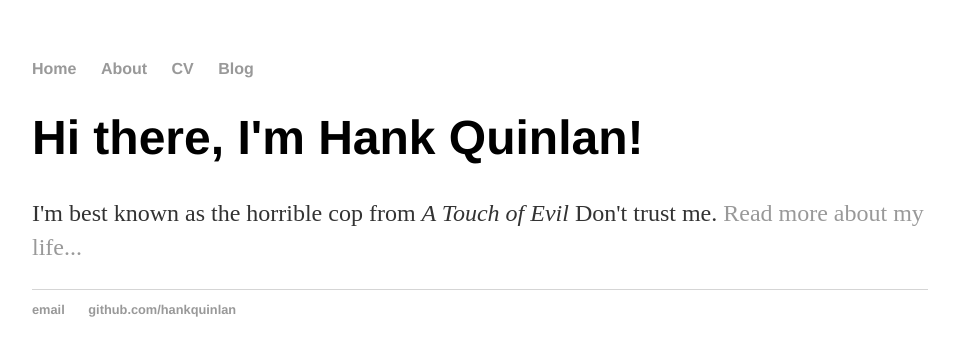
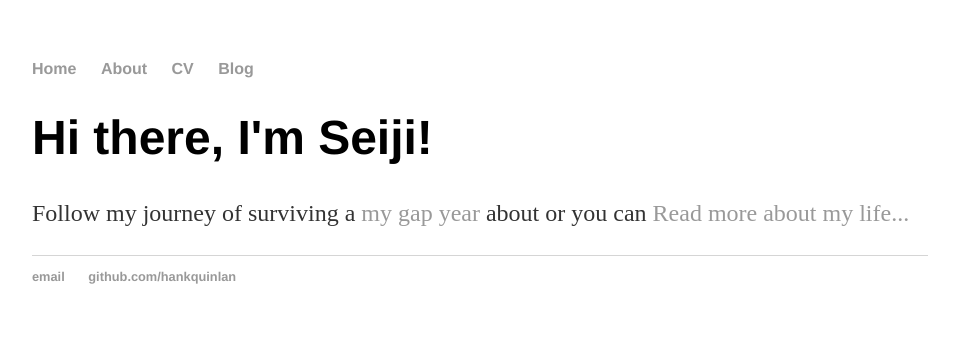
Before and after one commit to neuralfilter/neuralfilter.github.ioa, a Jekyll site: the page built from index.html, in a window 1280 px wide. Shown: the top 356 px of the page, without its empty margins (160-1119 px from the left). Built offline with Jekyll 4.4.1, drawn with Linux system fonts in a browser that asks for light colours.

Commit message:
Update index.html

```diff
--- a/index.html
+++ b/index.html
@@ -1,8 +1,8 @@
 ---
 layout: default
-title: Hank Quinlan, Horrible Cop
+title: Journey to Exponential Greatness
 ---
 <div class="blurb">
-	<h1>Hi there, I'm Hank Quinlan!</h1>
-	<p>I'm best known as the horrible cop from <em>A Touch of Evil</em> Don't trust me. <a href="/about">Read more about my life...</a></p>
+	<h1>Hi there, I'm Seiji!</h1>
+	<p>Follow my journey of surviving a <a href="/blog"> my gap year </a/> about or you can <a href="/about">Read more about my life...</a></p>
 </div><!-- /.blurb -->
```
